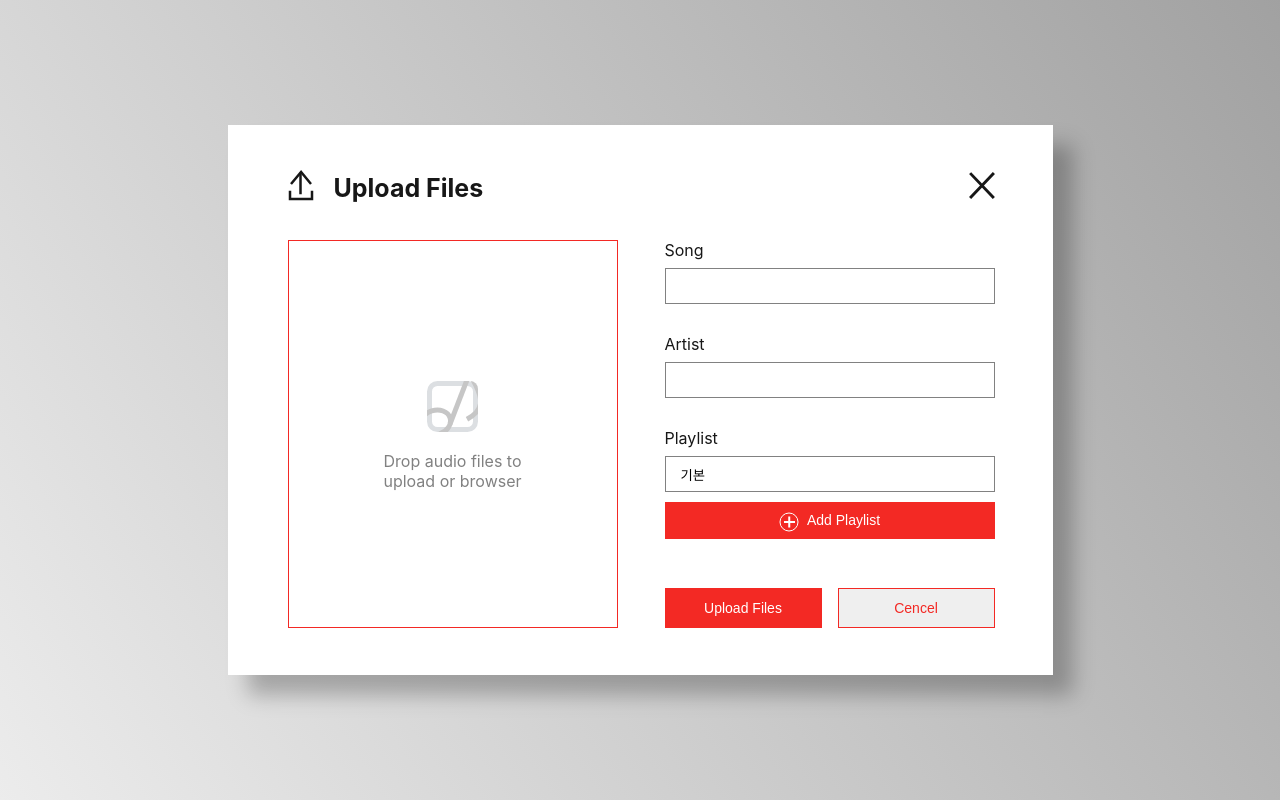
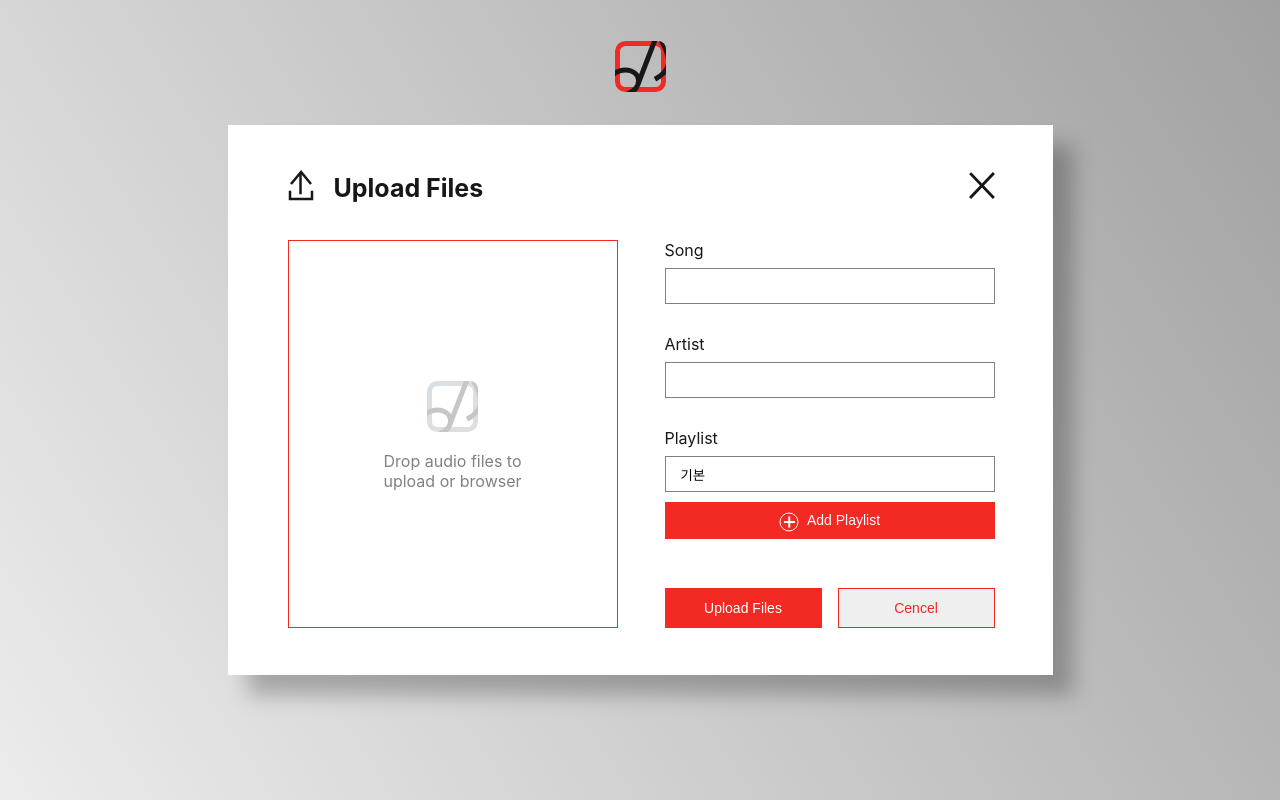
Before and after one commit to AmathonASP/asp-player, a React (Create React App) app: page /upload in a window 1280 px wide. Built offline with nearby package versions, Linux system fonts and the light colour scheme; no server answers.

Commit message:
add header to upload

```diff
--- a/src/components/Header.jsx
+++ b/src/components/Header.jsx
@@ -1,11 +1,14 @@
 import React from 'react';
+import { Link } from 'react-router-dom';
 
 import '../style/Header.css';
 
 const Header = (props) => (
-  <div className="header">
+  <div className="header" style={props.style}>
     { props.page === "main" &&
-      <div className="header-item upload" />
+      <Link to='/upload'>
+        <div className="header-item upload" />
+      </Link>
     }
     { props.page === "player" &&
       <div className="header-item playlist" />
--- a/src/containers/Upload.jsx
+++ b/src/containers/Upload.jsx
@@ -1,4 +1,5 @@
 import React, { Component } from 'react';
+import Header from '../components/Header';
 import jsmediatags from 'jsmediatags';
 import base64js from 'base64-js';
 import Dropzone from '../components/dropzone';
@@ -56,6 +57,7 @@ class Player extends Component {
   render() {
     return (
       <div className="Upload">
+        <Header style={{backgroundColor: 'inherit', justifyContent: 'center'}}/>
         <div className="upload-form-wrapper">
           <form>
             <div className="upload-form-header">
```
